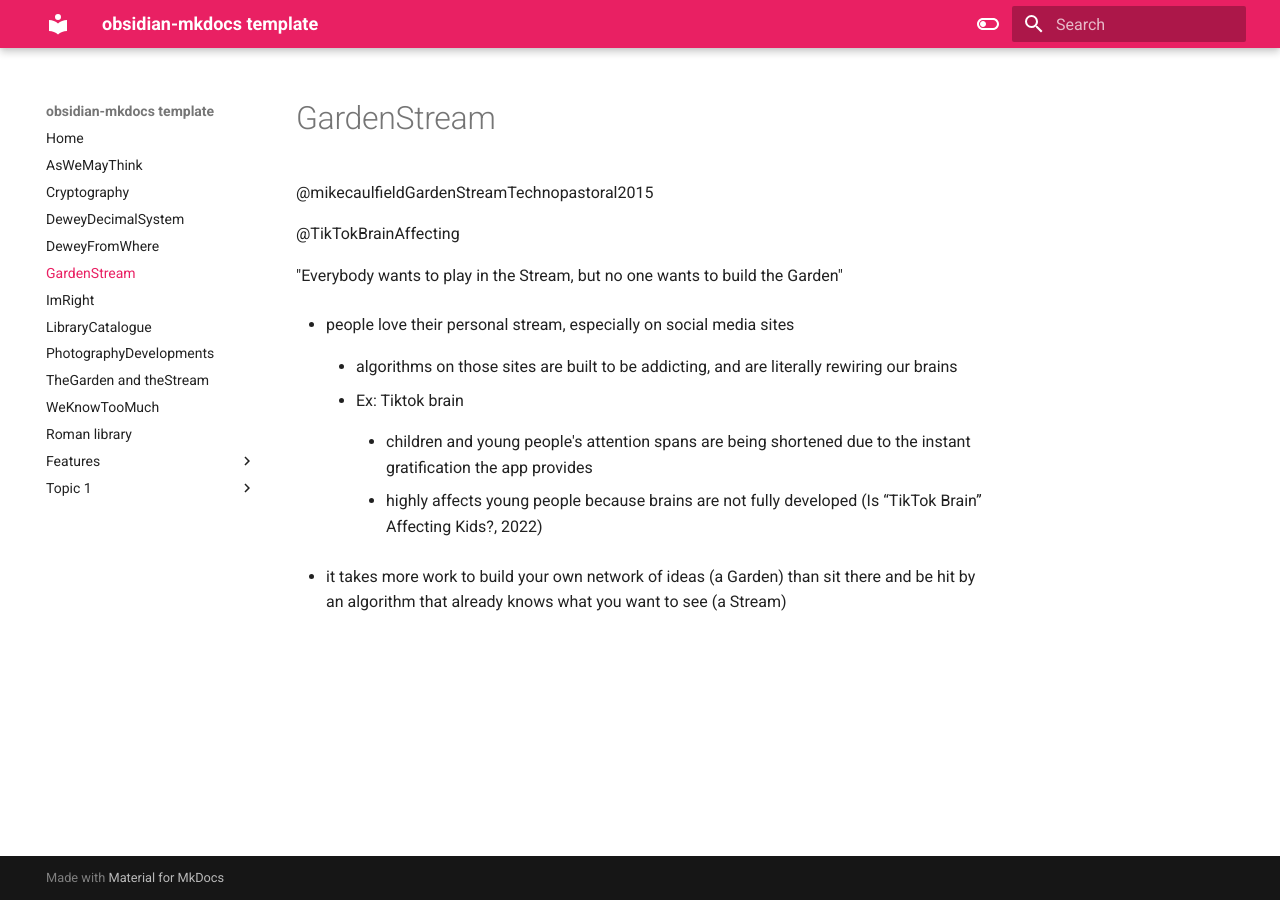
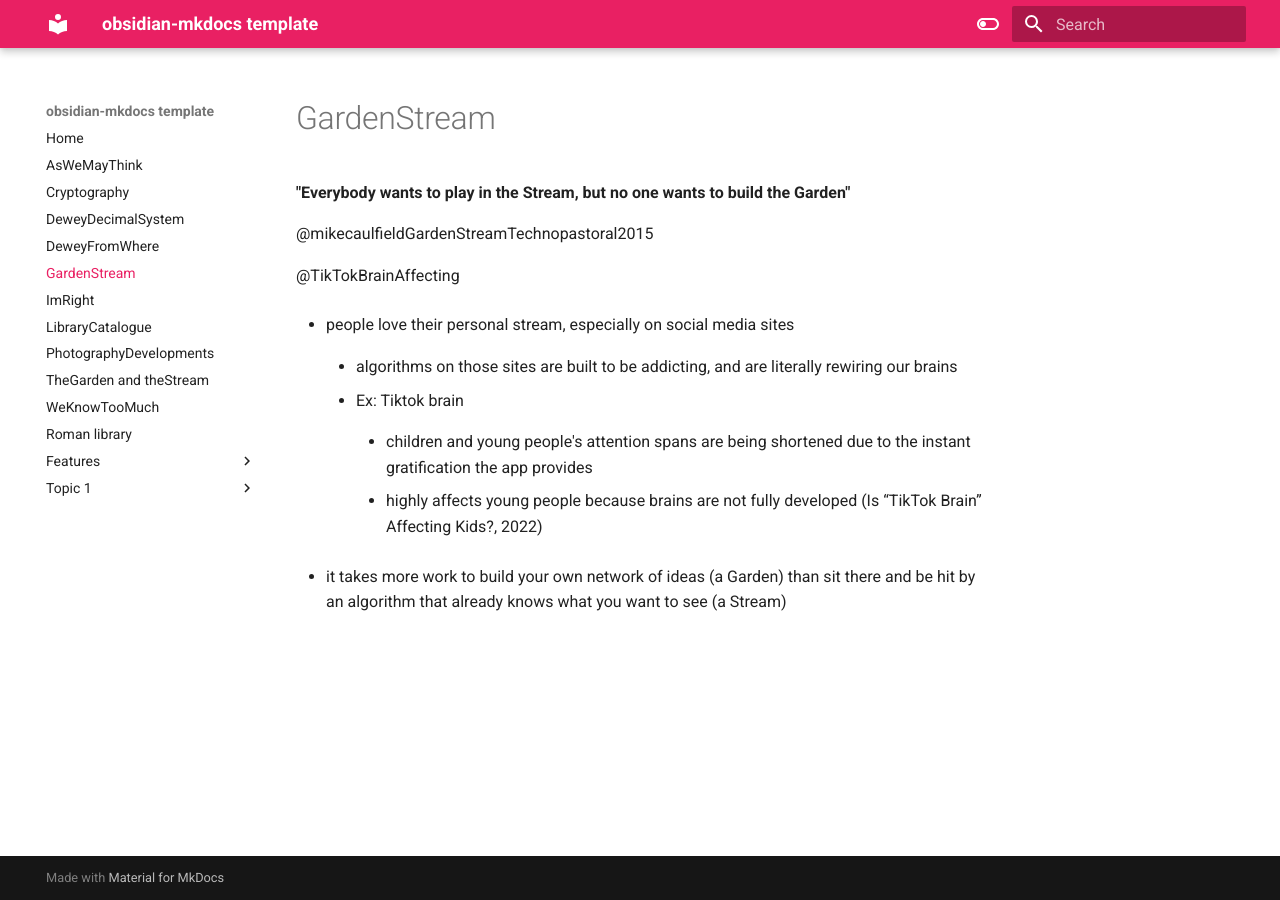
Before and after one commit to mollycameron9/memex-hist1900, an MkDocs documentation site: the page built from docs/GardenStream.md, in a window 1280 px wide. Built offline with MkDocs 1.6.1 and Material for MkDocs 9.7.7, drawn with Linux system fonts in a browser that asks for light colours.

```diff
--- a/docs/GardenStream.md
+++ b/docs/GardenStream.md
@@ -1,8 +1,8 @@
+**"Everybody wants to play in the Stream, but no one wants to build the Garden"**
+
 @mikecaulfieldGardenStreamTechnopastoral2015
 
 @TikTokBrainAffecting
-
-"Everybody wants to play in the Stream, but no one wants to build the Garden"
 
 - people love their personal stream, especially on social media sites
 
```
